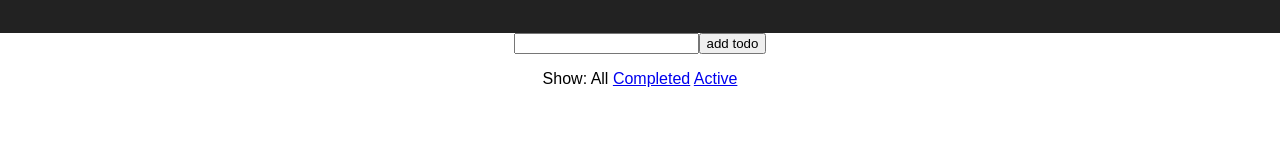
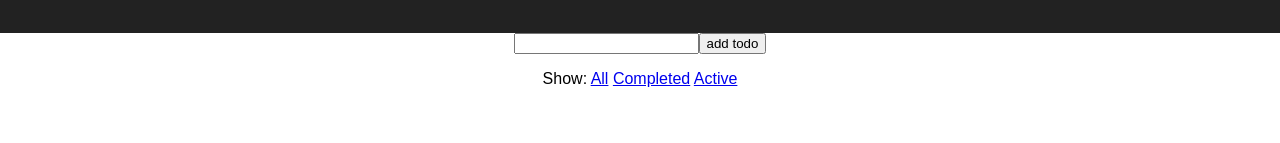
Before and after one commit to valakar/todoRedux, a React (Create React App) app: page /1 in a window 1280 px wide. Shown: the part 157-300 px from the top of the page. Built offline with nearby package versions, Linux system fonts and the light colour scheme.

Commit message:
extract filter link component

```diff
--- a/src/App.js
+++ b/src/App.js
@@ -3,10 +3,10 @@ import './App.css';
 import logo from './logo.svg';
 import { TODO_ACTIONS } from './todos/actions/todo';
 import { VISABILITY_ACTIONS } from './todos/actions/visabilityFilter';
-import FilterLink from './todos/FilterLink';
+import AddTodo from './todos/AddTodo';
+import Filter from './todos/Filter';
 import store from './todos/store/Store';
 import Todos from './todos/Todos';
-import AddTodo from './todos/AddTodo';
 
 const getVisibleTodos = (todos,
                          filter) => {
@@ -30,10 +30,6 @@ class App extends Component {
             visabilityFilter
         } = this.props;
 
-        let visibleTodos = getVisibleTodos(
-            todos,
-            visabilityFilter
-        );
         return (
             <div className="App">
                 <div className="App-header">
@@ -49,7 +45,10 @@ class App extends Component {
                     });
                 }}/>
 
-                <Todos todos={visibleTodos}
+                <Todos todos={getVisibleTodos(
+                    todos,
+                    visabilityFilter
+                )}
                        onTodoClick={id => {
                            store.dispatch({
                                type: TODO_ACTIONS.TOGGLE_TODO,
@@ -58,24 +57,13 @@ class App extends Component {
                        }}>
                 </Todos>
 
-                <p>
-                    Show: {' '}
-                    <FilterLink
-                        filter={VISABILITY_ACTIONS.FILTERS.VISIBLE_ALL}
-                        currentFilter={visabilityFilter}>
-                        All
-                    </FilterLink> {' '}
-                    <FilterLink
-                        filter={VISABILITY_ACTIONS.FILTERS.COMPLETED}
-                        currentFilter={visabilityFilter}>
-                        Completed
-                    </FilterLink> {' '}
-                    <FilterLink
-                        filter={VISABILITY_ACTIONS.FILTERS.NOT_COMPLETED}
-                        currentFilter={visabilityFilter}>
-                        Active
-                    </FilterLink>
-                </p>
+                <Filter currentFilter={visabilityFilter}
+                        onFilterClick={filter => {
+                            store.dispatch({
+                                type: VISABILITY_ACTIONS.SET_VISABILITY_FILTER,
+                                filter
+                            });
+                        }}/>
             </div>
         );
     }
--- /dev/null
+++ b/src/todos/Filter.js
@@ -0,0 +1,38 @@
+import React, { Component } from 'react';
+import { VISABILITY_ACTIONS } from './actions/visabilityFilter';
+import FilterLink from './FilterLink';
+
+class Filter extends Component {
+    render() {
+        const {
+            visabilityFilter,
+            onFilterClick
+        } = this.props;
+
+        return (
+            <p>
+                Show: {' '}
+                <FilterLink
+                    filter={VISABILITY_ACTIONS.FILTERS.VISIBLE_ALL}
+                    currentFilter={visabilityFilter}
+                    onClick={onFilterClick}>
+                    All
+                </FilterLink> {' '}
+                <FilterLink
+                    filter={VISABILITY_ACTIONS.FILTERS.COMPLETED}
+                    currentFilter={visabilityFilter}
+                    onClick={onFilterClick}>
+                    Completed
+                </FilterLink> {' '}
+                <FilterLink
+                    filter={VISABILITY_ACTIONS.FILTERS.NOT_COMPLETED}
+                    currentFilter={visabilityFilter}
+                    onClick={onFilterClick}>
+                    Active
+                </FilterLink>
+            </p>
+        );
+    }
+}
+
+export default Filter;
--- a/src/todos/FilterLink.js
+++ b/src/todos/FilterLink.js
@@ -1,13 +1,12 @@
 import React, { Component } from 'react';
-import store from './store/Store';
-import { VISABILITY_ACTIONS } from './actions/visabilityFilter';
 
 class FilterLink extends Component {
     render() {
         const {
             filter,
             currentFilter,
-            children
+            children,
+            onClick
         } = this.props;
 
         if (filter === currentFilter) {
@@ -17,10 +16,7 @@ class FilterLink extends Component {
             <a href="#"
             onClick={e => {
                 e.preventDefault();
-                store.dispatch({
-                    type: VISABILITY_ACTIONS.SET_VISABILITY_FILTER,
-                    filter: filter
-                });
+                onClick(filter);
             }}>
                 {children}
             </a>
```
